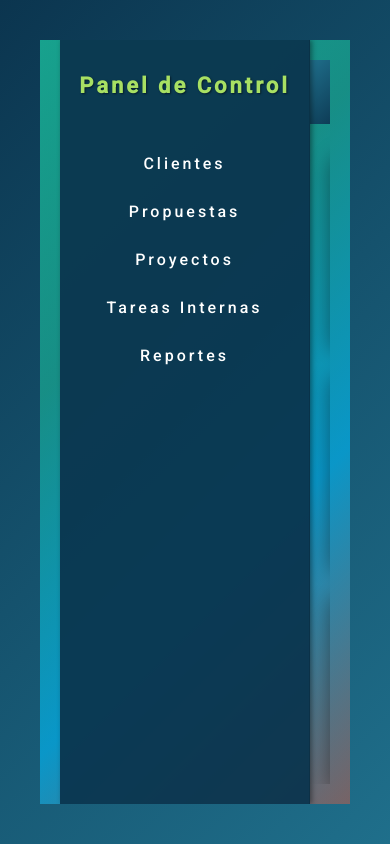
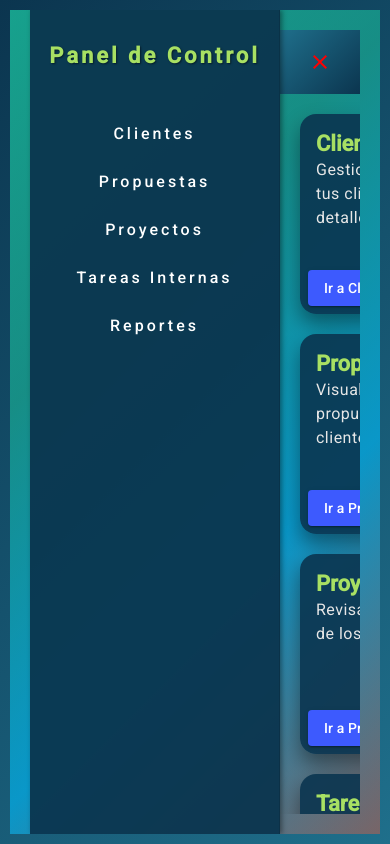
Before and after one commit to TaraPadilla/AngularAlianzaF1, an Angular app: page /home in a window 390 px wide. Both pictures are taken after a click on the button "menu". Built offline with nearby package versions, Linux system fonts and the light colour scheme.

Commit message:
Ajuste de home

```diff
--- a/src/app/home/home.component.html
+++ b/src/app/home/home.component.html
@@ -25,8 +25,9 @@
         <mat-sidenav-content>
           <!-- Botón de Menú Hamburguesa para mostrar/ocultar el menú lateral -->
           <mat-toolbar color="primary" class="toolbar">
-            <button mat-icon-button (click)="sidenav.toggle()">
-              <mat-icon>menu</mat-icon>
+            <button mat-icon-button (click)="sidenav.toggle(); toogleIcon()">
+              <mat-icon *ngIf="!isSidenavOpen">menu</mat-icon>
+              <mat-icon *ngIf="isSidenavOpen" class="red-icon">close</mat-icon>
             </button>
             <span class="toolbar-title">Home</span>
           </mat-toolbar>
--- a/src/app/home/home.component.scss
+++ b/src/app/home/home.component.scss
@@ -11,8 +11,8 @@
 
   /* Contenedor principal ajustable y centrado */
   .main-container {
-    width: calc(100% - 40px); /* Deja un margen pequeño a los lados */
-    height: calc(100% - 40px); /* Deja un margen pequeño en la parte superior e inferior */
+    width: auto; /* Deja un margen pequeño a los lados */
+    height: auto; /* Deja un margen pequeño en la parte superior e inferior */
     padding: 20px;
     background: transparent; /* Fondo transparente */
     overflow: hidden; /* Evitar scrolls innecesarios */
@@ -20,6 +20,15 @@
     flex-direction: column; /* Colocar contenido en columna */
     box-sizing: border-box; /* Incluir el padding en el ancho/altura total */
   }
+
+  /* Ajuste para dispositivos móviles */
+@media (max-width: 768px) {
+  .main-container {
+    padding: 10px; /* Reducir el padding en dispositivos móviles */
+    height: 100vh; /* Asegura que el contenedor ocupe toda la altura disponible */
+    overflow-y: scroll; /* Permitir el scroll vertical en móviles */
+  }
+}
 
   /* Contenedor del menú lateral y contenido principal fusionado */
   .sidenav-container {
@@ -148,3 +157,7 @@
       }
     }
   }
+
+  .red-icon {
+    color: red; /* Cambiar el color de la "X" a rojo */
+  }
--- a/src/app/home/home.component.ts
+++ b/src/app/home/home.component.ts
@@ -46,6 +46,8 @@ export class HomeComponent {
     { title: 'Reportes', description: 'Genera reportes de actividades y rendimiento.' },
   ];
 
+  isSidenavOpen = false;
+
   constructor(private router: Router) {}
 
   // Método para manejar la navegación cuando se selecciona una opción del menú
@@ -57,4 +59,8 @@ export class HomeComponent {
   close() {
     this.isMenuOpen = false; // Cierra el menú
   }
+
+  toogleIcon(){
+    this.isSidenavOpen = !this.isSidenavOpen;
+  }
 }
--- a/src/app/login/login.component.scss
+++ b/src/app/login/login.component.scss
@@ -10,6 +10,7 @@
   /* Contenedor del login */
   .login-container {
     max-width: 420px;
+
     width: 100%;
     padding: 20px;
   }
```
